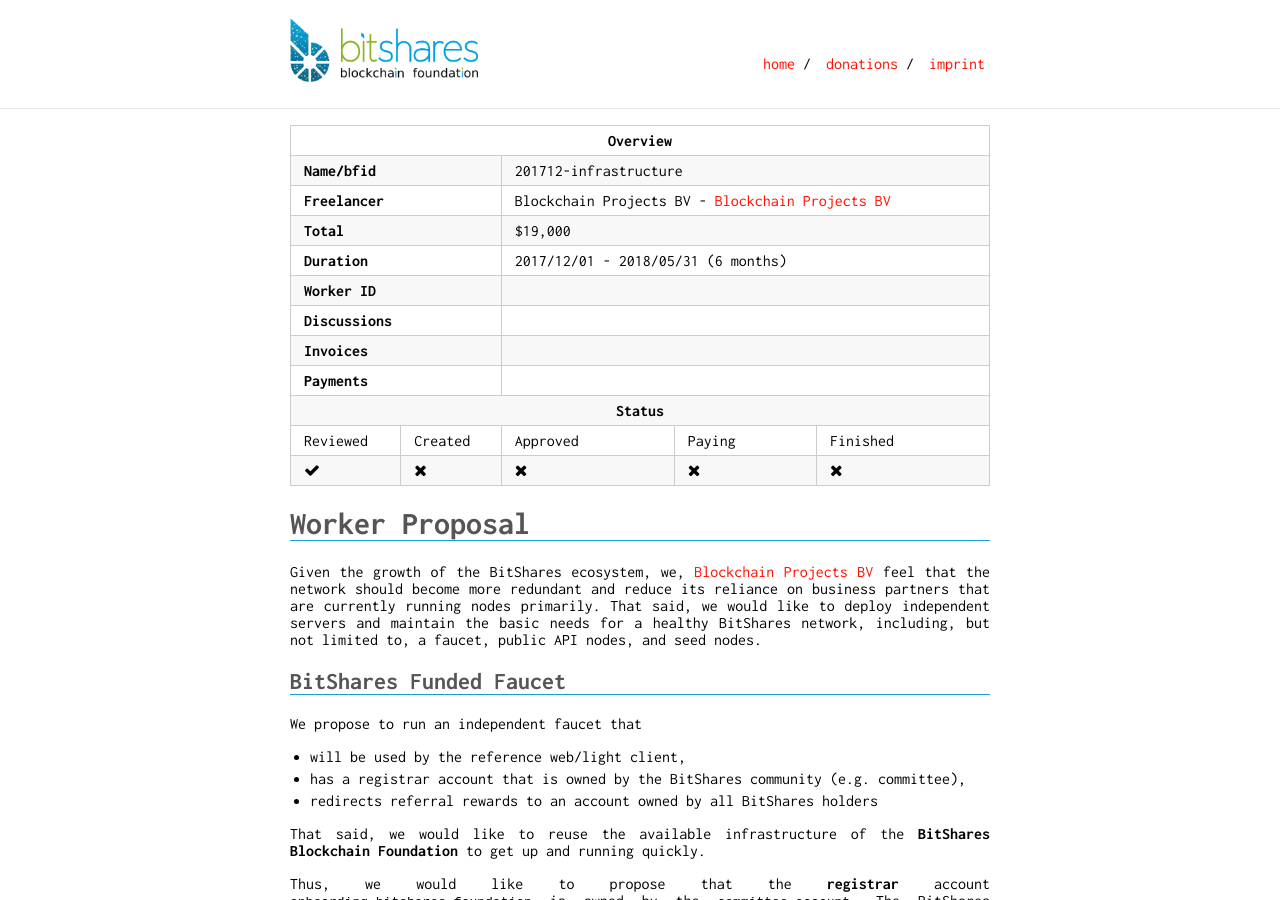
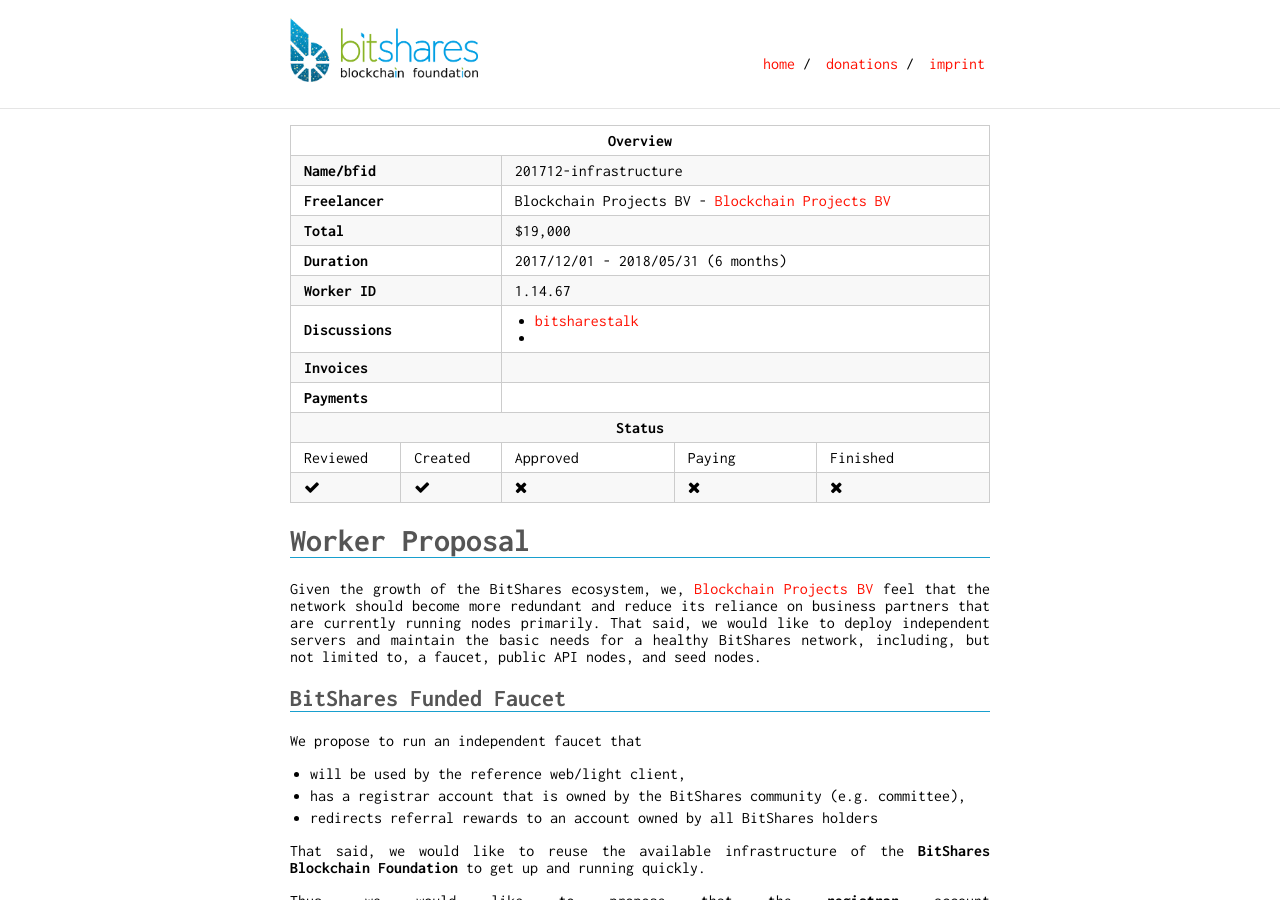
Before and after one commit to thehapax/bitshares.foundation, a Jekyll site: the page built from _workers/2017-12-infrastructure.md, in a window 1280 px wide and 900 px high. Built offline with Jekyll 4.4.1, drawn with Linux system fonts in a browser that asks for light colours.

Commit message:
updates to new worker

```diff
--- a/_workers/2017-12-infrastructure.md
+++ b/_workers/2017-12-infrastructure.md
@@ -1,7 +1,7 @@
 ---
 layout: worker
 bfid: 201712-infrastructure
-workerid:
+workerid: 1.14.67
 title: Deploy and maintain independent BitShares infrastructure
 name: Blockchain Projects BV
 company:
@@ -9,12 +9,14 @@ company:
  url: http://blockchainprojectsbv.com
 status:
   proposal-vetted: True
-  worker-created: False
+  worker-created: True
   worker-approved: False
   worker-paying: False
   worker-finished: False
 payments:
 discussions:
+ - name: bitsharestalk
+ - url: https://bitsharestalk.org/index.php/topic,25291.0.html
 price: $19,000
 duration: 6 months
 start: 2017/12/01
```
